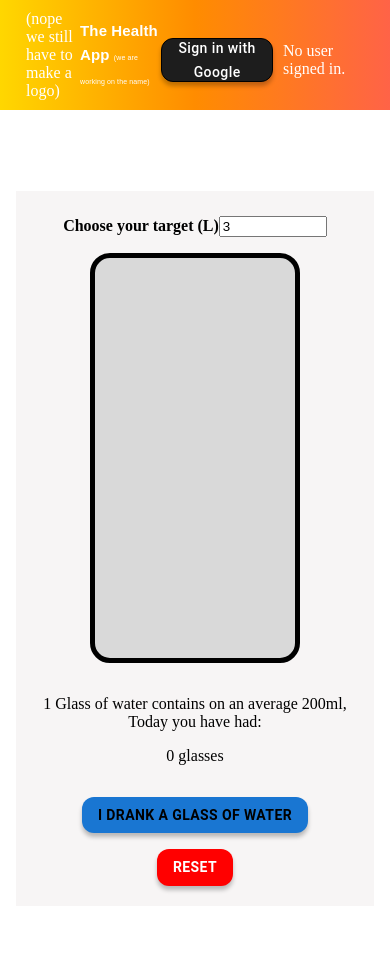
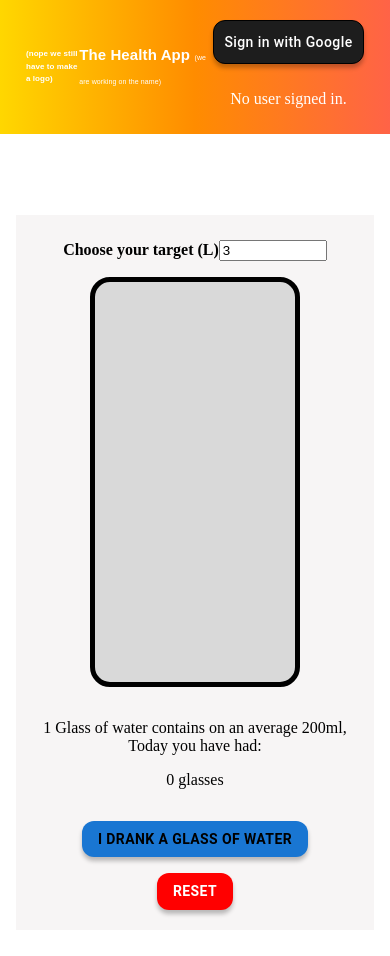
Before and after one commit to samarth2002/healthyapp, a Next.js app: page / in a window 390 px wide. Shown: the top 956 px of the page. Built offline with nearby package versions, Linux system fonts and the light colour scheme; no server answers.

Commit message:
Update Navbar.js

```diff
--- a/components/Navbar/Navbar.js
+++ b/components/Navbar/Navbar.js
@@ -29,7 +29,21 @@ function Navbar() {
           justifyContent: "space-between",
         }}
       >
-        <Box>(nope we still have to make a logo)</Box>
+        <Box>
+          <Typography
+            variant="h6"
+            component="div"
+            sx={{
+              fontFamily: "Arial, sans-serif",
+              fontWeight: "bold",
+              color: "#FFFFFF",
+              fontSize: isMobile ? "8px" : "16px",
+            }}
+          >
+             (nope we still have to make a logo)
+          </Typography>
+
+        </Box>
         <Box
           sx={{
             display: "flex",
@@ -50,7 +64,12 @@ function Navbar() {
             }}
           >
             The Health App{" "}
-            <span style={{ fontSize: isMobile?"7px" :"14px", fontWeight: "normal" }}>
+            <span
+              style={{
+                fontSize: isMobile ? "7px" : "14px",
+                fontWeight: "normal",
+              }}
+            >
               (we are working on the name)
             </span>
           </Typography>
@@ -63,6 +82,7 @@ function Navbar() {
             width: isMobile ? "100%" : "auto",
             marginTop: isMobile ? "10px" : "0",
             gap: "10px",
+            flexDirection: isMobile? "column": "row"
           }}
         >
           <SignInButton />
```
